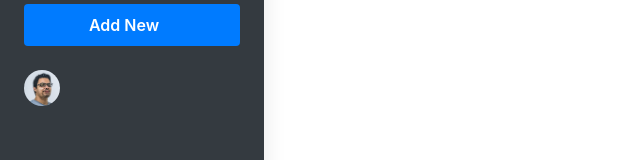
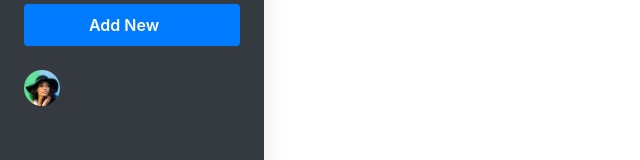
Before and after one commit to bitbrothers/npm-ui-component, a React (Create React App) app: page / in a window 1280 px wide. Shown: the part 410-570 px from the top of the page, without its empty margins (0-640 px from the left). Built offline with nearby package versions, Linux system fonts and the light colour scheme.

Commit message:
Quicklinks and Search

```diff
--- a/package.json
+++ b/package.json
@@ -10,6 +10,8 @@
     "node-sass": "4.14.1",
     "react": "^17.0.1",
     "react-dom": "^17.0.1",
+    "react-router": "^5.2.0",
+    "react-router-dom": "^5.2.0",
     "react-scripts": "4.0.1",
     "web-vitals": "^0.2.4"
   },
--- a/src/App.js
+++ b/src/App.js
@@ -2,58 +2,15 @@ import './App.css';
 import React from 'react';
 import Aux from './hoc/Aux';
 import $ from 'jquery';
+import {BrowserRouter, Link} from 'react-router-dom';
 
-//Bootstrap Components
-import Alert from './components/bootstrap/Alert';
-import Badge from './components/bootstrap/Badge';
-import Breadcrumbs from './components/bootstrap/Breadcrumbs';
-import Button from './components/bootstrap/Button';
-import Card from './components/bootstrap/Card';
-import Dropwdown from './components/bootstrap/Dropwdown';
-import Form from './components/bootstrap/Form';
-import InputGroup from './components/bootstrap/InputGroup';
-import ListGroup from './components/bootstrap/ListGroup';
-import Nav from './components/bootstrap/Nav';
-import Navbar from './components/bootstrap/Navbar';
-import ProgressBar from './components/bootstrap/ProgressBar';
-import Toast from './components/bootstrap/Toast';
-import Tooltips from './components/bootstrap/Tooltips';
-
-//Pipeline Components
-import Activity from './components/pipeline/Activity';
-import Avatar from './components/pipeline/Avatar';
-import AvatarList from './components/pipeline/AvatarList';
-import CardList from './components/pipeline/CardList';
-import ChatItem from './components/pipeline/ChatItem';
-import ChatModule from './components/pipeline/ChatModule';
-import Checklist from './components/pipeline/Checklist';
-import DatePicker from './components/pipeline/DatePicker';
-import Files from './components/pipeline/Files';
-import KanbanCard from './components/pipeline/KanbanCard';
-import NoteCard from './components/pipeline/NoteCard';
-import ProjectCard from './components/pipeline/ProjectCard';
-import TaskCard from './components/pipeline/TaskCard';
-import TeamCard from './components/pipeline/TeamCard';
-import logo from './assets/avatar-male-3.jpg';
-import logo1 from './assets/avatar-male-4.jpg';
-import logo2 from './assets/avatar-female-2.jpg';
-import logo3 from './assets/logo.svg';
+import data from './Data';
 
 import Sidebar from './components/menu/Sidebar'
 import './styles.scss';
 
 class App extends React.Component {
 
-  state = {
-    common:{
-      message: "Hello World, this is a component!",
-      type: "primary",
-      title:"Main Title"
-    },
-    people:{
-      url:[logo,logo1,logo2]
-    }
-  }
 
   componentDidMount(){
     this.sidebarCollapse();
@@ -125,60 +82,20 @@ class App extends React.Component {
     }, time);
   }
 
+
   render() {
+
     return (
+    <BrowserRouter>
       <Aux className="app">
         <Sidebar
-        logo={logo3}
-        userPhoto={logo}/>
-
-{/*
-        <Activity
-        icon=""
-        author="Krish"
-        date="Current Time"
-        source={logo} />
-
-        <Avatar
-        source="Image Source"
-        size="sm" //sm ,lg
+        logo={data.common.logo}
+        userPhoto={data.common.user}
+        quicklinks={data.components.quicklinks}
         />
 
-        <AvatarList
-        source="Image Source" // multiple sources
-        />
-
-        <CardList
-        title="Card List Title"
-        icon="Card List Dropdown Icon"
-        />
-
-        <ChatItem
-        source="Image Source"
-        author="Krish"
-        date="Current Time"
-        message="Chat Body"
-        />
-
-        <ChatModule />
-
-        <Checklist />
-
-        <DatePicker />
-
-        <Files />
-
-        <KanbanCard />
-
-        <NoteCard />
-
-        <ProjectCard />
-
-        <TaskCard />
-
-        <TeamCard /> */}
-
       </Aux>
+    </BrowserRouter>
     );
   }
 }
--- /dev/null
+++ b/src/components/menu/QuickLinks.js
@@ -0,0 +1,16 @@
+import React from 'react'
+import {Link} from 'react-router-dom';
+
+function QuickLinks(linkitems) {
+    return (
+            <div class="quick-links"><span class="quick-links__title">Quick Links</span>
+                    <ul class="quick-links__list">
+                        {linkitems.items.map(item => {
+                            return <li class="quick-links__item"><Link class="quick-links__link" to={item.linkto}>{item.title}</Link></li>
+                        })}
+                    </ul>
+            </div>
+    )
+}
+
+export default QuickLinks;
--- /dev/null
+++ b/src/components/menu/Search.js
@@ -0,0 +1,9 @@
+import React from 'react'
+
+function Search() {
+    return (
+        <form class="search-form"> <span class="search-form__icon"><i class="fas fa-search"></i></span><input class="search-form__field" type="text" placeholder="Search" /></form>
+    )
+}
+
+export default Search
--- a/src/components/menu/Sidebar.js
+++ b/src/components/menu/Sidebar.js
@@ -1,35 +1,38 @@
 import React from 'react'
 import Main from './Main';
-function Sidebar({logo, userPhoto}) {
+import {Link} from 'react-router-dom';
+import QuickLinks from './QuickLinks';
+import Search from './Search';
+
+function Sidebar({logo, userPhoto, quicklinks}) {
     return (
         <aside class="left-sidebar" id="js-sidebar">
             <div class="logo"><a class="logo__link" href="#">
                     <h1><img src={logo} alt="logo-main" /></h1>
                 </a></div>
+
             <div class="d-mobile"><button class="btn--collaspe js-btn-collaspe"><span class="btn--collaspe__icon"></span></button>
                 <div class="user-profile js-dropdown">
                     <div class="user-profile__avatar js-dropdown-toggle"><img class="img-fluid" src="images/avatar-male-1.jpg" alt="user-avatar" /></div>
                     <div class="user-profile__setting js-dropdown-list">
                         <ul class="list-setting">
-                            <li class="list-setting__item"><a class="list-setting__link" href="#">Profile</a></li>
-                            <li class="list-setting__item"><a class="list-setting__link" href="#">Account Setting</a></li>
-                            <li class="list-setting__item"><a class="list-setting__link" href="#">Log out</a></li>
+                            <li class="list-setting__item"><Link class="list-setting__link" to="/">Profile</Link></li>
+                            <li class="list-setting__item"><Link class="list-setting__link"to="/">Account Setting</Link></li>
+                            <li class="list-setting__item"><Link class="list-setting__link" to="/">Log out</Link></li>
                         </ul>
                     </div>
                 </div>
             </div>
 
             <div class="left-sidebar__collapse js-sidebar-collapse">
-            <Main />
-                <div class="quick-links"><span class="quick-links__title">Quick Links</span>
-                    <ul class="quick-links__list">
-                        <li class="quick-links__item"> <a class="quick-links__link">Team Overview</a></li>
-                        <li class="quick-links__item"> <a class="quick-links__link">Project</a></li>
-                        <li class="quick-links__item"> <a class="quick-links__link">Single Task</a></li>
-                        <li class="quick-links__item"> <a class="quick-links__link">Kanban Board</a></li>
-                    </ul>
-                </div>
-                <form class="search-form"> <span class="search-form__icon"><i class="fas fa-search"></i></span><input class="search-form__field" type="text" placeholder="Search" /></form>
+
+                <Main />
+
+                <QuickLinks
+                items={quicklinks} />
+
+                <Search />
+
                 <div class="dropdown js-dropdown"><button class="btn--toggle js-dropdown-toggle">Add New</button>
                     <ul class="dropdown__list js-dropdown-list">
                         <li class="dropdown__item"><a class="dropdown__link" href="#">Team</a></li>
@@ -37,15 +40,16 @@ function Sidebar({logo, userPhoto}) {
                         <li class="dropdown__item"><a class="dropdown__link" href="#">Task</a></li>
                     </ul>
                 </div>
+
             </div>
 
             <div class="user-profile js-dropdown">
                 <div class="user-profile__avatar js-dropdown-toggle"><img class="img-fluid" src={userPhoto} alt="user-avatar" /></div>
                 <div class="user-profile__setting js-dropdown-list">
                     <ul class="list-setting">
-                        <li class="list-setting__item"><a class="list-setting__link" href="#">Profile</a></li>
-                        <li class="list-setting__item"><a class="list-setting__link" href="#">Account Setting</a></li>
-                        <li class="list-setting__item"><a class="list-setting__link" href="#">Log out</a></li>
+                            <li class="list-setting__item"><Link class="list-setting__link" to="/">Profile</Link></li>
+                            <li class="list-setting__item"><Link class="list-setting__link"to="/">Account Setting</Link></li>
+                            <li class="list-setting__item"><Link class="list-setting__link" to="/">Log out</Link></li>
                     </ul>
                 </div>
             </div>
--- a/src/data.js
+++ b/src/data.js
@@ -1,9 +1,14 @@
-const style = {
+import logo from './assets/logo.svg';
+import user from './assets/avatar-female-2.jpg';
+
+const data = {
     common:{
         message: "Hello this is a component!",
         title: "Main Title",
         author: "Krish Vora",
-        date: "28th December"
+        date: "28th December",
+        logo: logo,
+        user: user
     },
     components:{
         mainmenu: [
@@ -43,7 +48,25 @@ const style = {
               title: "Changelog"
             }
           ],
+        quicklinks:[
+          {
+            title: 'Team Overview',
+            linkto: '/'
+          },
+          {
+            title: 'Project',
+            linkto: '/'
+          },
+          {
+            title: 'Single Task',
+            linkto: '/'
+          },
+          {
+            title: 'Kanban Board',
+            linkto: '/'
+          },
+        ],
     }
 }
 
-export default style;
+export default data;
```
Also changed, not shown: 2 other files (tests, documents, lock files or other folders).
